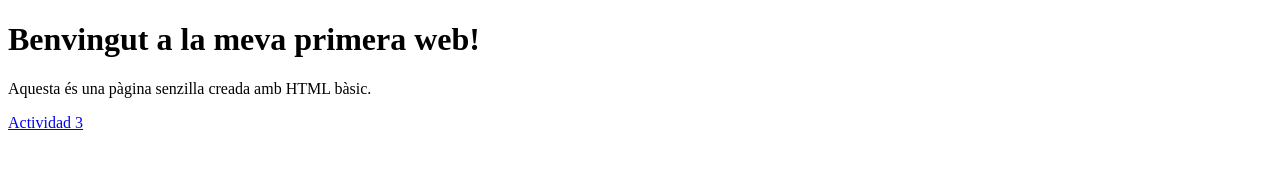
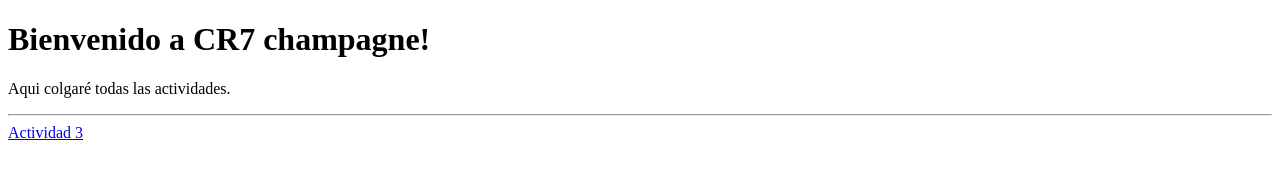
Before and after one commit to AdrianRieraGranada/web-basica, a plain HTML site: page index.html in a window 1280 px wide. Drawn offline with Linux system fonts and the light colour scheme.

Commit message:
Update index.html

```diff
--- a/index.html
+++ b/index.html
@@ -3,11 +3,12 @@
 <head>
     <meta charset="UTF-8">
     <meta name="viewport" content="width=device-width, initial-scale=1.0">
-    <title>La Meva Web</title>
+    <title>Mi primera Web</title>
 </head>
 <body>
-    <h1>Benvingut a la meva primera web!</h1>
-    <p>Aquesta és una pàgina senzilla creada amb HTML bàsic.</p>
+    <h1>Bienvenido a CR7 champagne!</h1>
+    <p>Aqui colgaré todas las actividades.</p>
+    <hr>
     <a href="./T03_EXERCICIS/index.html">Actividad 3</a>
 </body>
 </html>
```
